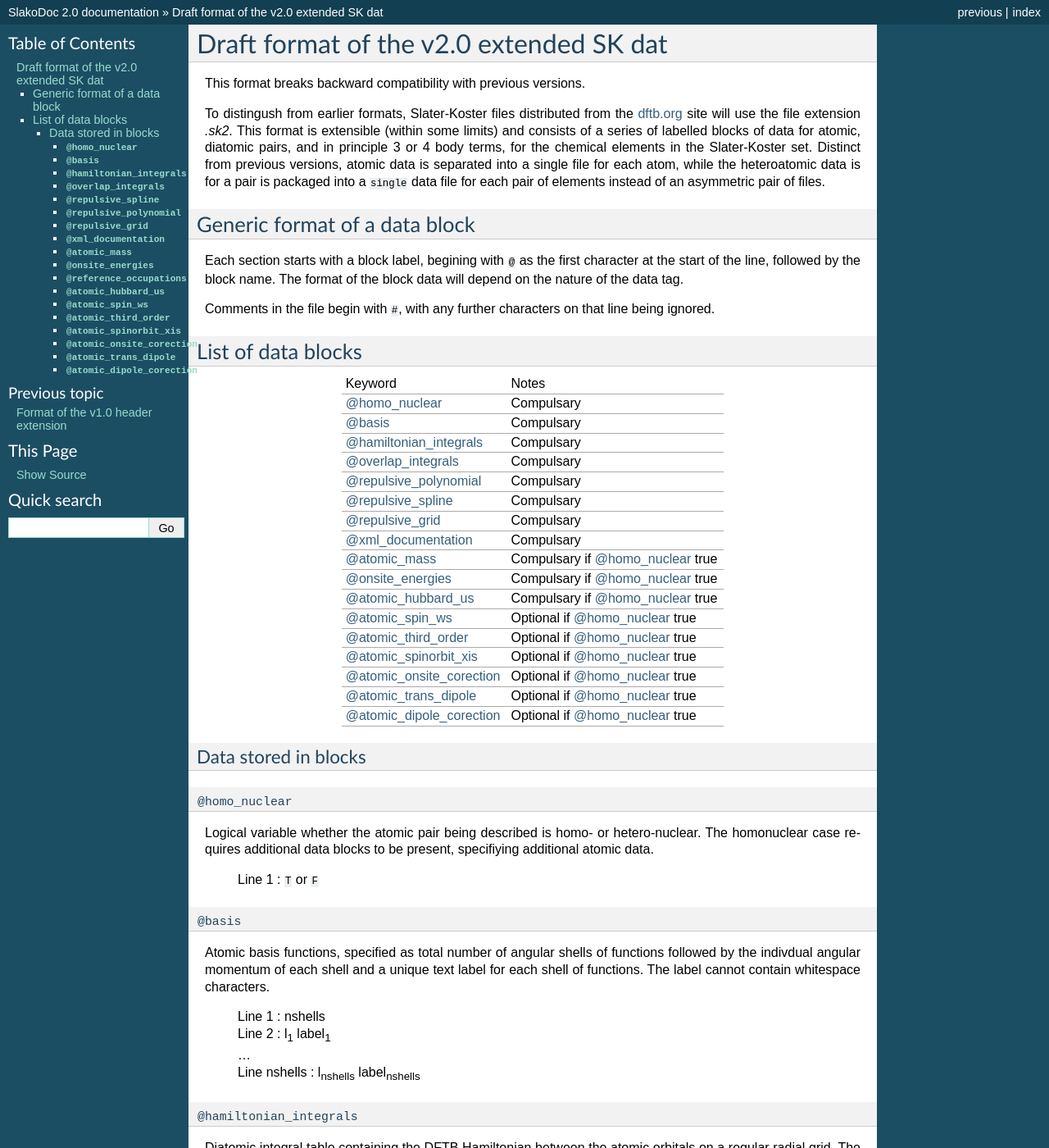
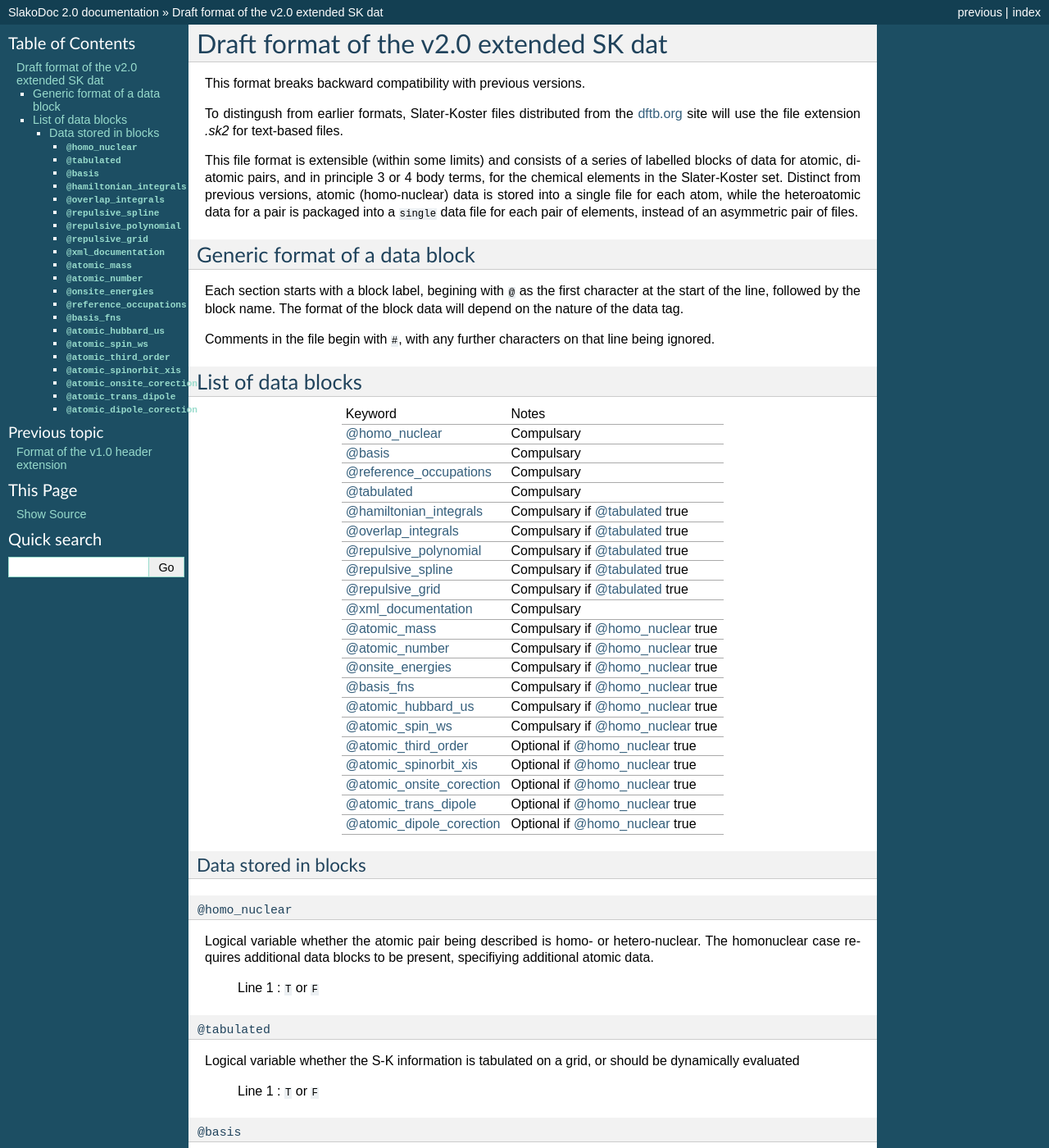
Before and after one commit to bhourahine/slako-doc, a Sphinx documentation site: the page built from source/v2_0.rst, in a window 1280 px wide and 1400 px high. Shown: the whole window at 82% size. Built offline with Sphinx 7.4.7, drawn with Linux system fonts in a browser that asks for light colours; some of the changed text lies outside the part shown.

Commit message:
More tags for the v2 and author addition
Documenting more of the possible v2.0 format. Should atomic number or
atomic mass take preference in specifying an atom? Also adjusted
document authors.

```diff
--- a/source/conf.py
+++ b/source/conf.py
@@ -202,7 +202,7 @@ latex_elements = {
 #  author, documentclass [howto, manual, or own class]).
 latex_documents = [
   ('index', 'SlakoDoc.tex', u'SlakoDoc Documentation',
-   u'Ben Hourahine', 'howto'),
+   u'Ben Hourahine, Balint Aradi', 'howto'),
 ]
 
 # The name of an image file (relative to this directory) to place at the top of
@@ -232,7 +232,7 @@ latex_documents = [
 # (source start file, name, description, authors, manual section).
 man_pages = [
     ('index', 'slakodoc', u'SlakoDoc Documentation',
-     [u'Ben Hourahine'], 1)
+     [u'Ben Hourahine, Balint Aradi'], 1)
 ]
 
 # If true, show URL addresses after external links.
@@ -246,7 +246,7 @@ man_pages = [
 #  dir menu entry, description, category)
 texinfo_documents = [
   ('index', 'SlakoDoc', u'SlakoDoc Documentation',
-   u'Ben Hourahine', 'SlakoDoc', 'One line description of project.',
+   u'Ben Hourahine, Balint Aradi', 'SlakoDoc', 'One line description of project.',
    'Miscellaneous'),
 ]
 
--- a/source/v2_0.rst
+++ b/source/v2_0.rst
@@ -6,24 +6,26 @@ Draft format of the v2.0 extended SK dat
 
 This format breaks backward compatibility with previous versions.
 
-To distingush from earlier formats, Slater-Koster files distributed from the
-`dftb.org <http://www.dftb.org>`__ site will use the file extension `.sk2`. This
-format is extensible (within some limits) and consists of a series of labelled
-blocks of data for atomic, diatomic pairs, and in principle 3 or 4 body terms,
-for the chemical elements in the Slater-Koster set. Distinct from previous
-versions, atomic data is separated into a single file for each atom, while the
-heteroatomic data is for a pair is packaged into a ``single`` data file for each
-pair of elements instead of an asymmetric pair of files.
+To distingush from earlier formats, Slater-Koster files distributed from the `dftb.org
+<http://www.dftb.org>`__ site will use the file extension `.sk2` for text-based files.
+
+..
+   or `.json` for JSON format tagged data.
+
+This file format is extensible (within some limits) and consists of a series of labelled blocks of
+data for atomic, diatomic pairs, and in principle 3 or 4 body terms, for the chemical elements in
+the Slater-Koster set. Distinct from previous versions, atomic (homo-nuclear) data is stored into a
+single file for each atom, while the heteroatomic data for a pair is packaged into a ``single`` data
+file for each pair of elements, instead of an asymmetric pair of files.
 
 Generic format of a data block
 ==============================
 
-Each section starts with a block label, begining with ``@`` as the first
-character at the start of the line, followed by the block name. The format of
-the block data will depend on the nature of the data tag.
+Each section starts with a block label, begining with ``@`` as the first character at the start of
+the line, followed by the block name. The format of the block data will depend on the nature of the
+data tag.
 
-Comments in the file begin with ``#``, with any further characters on that line
-being ignored.
+Comments in the file begin with ``#``, with any further characters on that line being ignored.
 
 List of data blocks
 ===================
@@ -35,25 +37,33 @@ List of data blocks
 +------------------------------+-------------------------------------+
 | `@basis`_                    | Compulsary                          |
 +------------------------------+-------------------------------------+
-| `@hamiltonian_integrals`_    | Compulsary                          |
+| `@reference_occupations`_    | Compulsary                          |
 +------------------------------+-------------------------------------+
-| `@overlap_integrals`_        | Compulsary                          |
+| `@tabulated`_                | Compulsary                          |
 +------------------------------+-------------------------------------+
-| `@repulsive_polynomial`_     | Compulsary                          |
+| `@hamiltonian_integrals`_    | Compulsary if `@tabulated`_ true    |
 +------------------------------+-------------------------------------+
-| `@repulsive_spline`_         | Compulsary                          |
+| `@overlap_integrals`_        | Compulsary if `@tabulated`_ true    |
 +------------------------------+-------------------------------------+
-| `@repulsive_grid`_           | Compulsary                          |
+| `@repulsive_polynomial`_     | Compulsary if `@tabulated`_ true    |
++------------------------------+-------------------------------------+
+| `@repulsive_spline`_         | Compulsary if `@tabulated`_ true    |
++------------------------------+-------------------------------------+
+| `@repulsive_grid`_           | Compulsary if `@tabulated`_ true    |
 +------------------------------+-------------------------------------+
 | `@xml_documentation`_        | Compulsary                          |
 +------------------------------+-------------------------------------+
 | `@atomic_mass`_              | Compulsary if `@homo_nuclear`_ true |
 +------------------------------+-------------------------------------+
+| `@atomic_number`_            | Compulsary if `@homo_nuclear`_ true |
++------------------------------+-------------------------------------+
 | `@onsite_energies`_          | Compulsary if `@homo_nuclear`_ true |
++------------------------------+-------------------------------------+
+| `@basis_fns`_                | Compulsary if `@homo_nuclear`_ true |
 +------------------------------+-------------------------------------+
 | `@atomic_hubbard_us`_        | Compulsary if `@homo_nuclear`_ true |
 +------------------------------+-------------------------------------+
-| `@atomic_spin_ws`_           | Optional if `@homo_nuclear`_ true   |
+| `@atomic_spin_ws`_           | Compulsary if `@homo_nuclear`_ true |
 +------------------------------+-------------------------------------+
 | `@atomic_third_order`_       | Optional if `@homo_nuclear`_ true   |
 +------------------------------+-------------------------------------+
@@ -81,6 +91,16 @@ present, specifiying additional atomic data.
 
   | Line 1 : ``T`` or ``F``
 
+.. _@tabulated:
+
+``@tabulated``
+------------------
+
+Logical variable whether the S-K information is tabulated on a grid, or should be dynamically
+evaluated
+
+  | Line 1 : ``T`` or ``F``
+
 .. _@basis:
 
 ``@basis``
@@ -100,12 +120,18 @@ for each shell of functions. The label cannot contain whitespace characters.
 ``@hamiltonian_integrals``
 --------------------------
 
-Diatomic integral table containing the DFTB Hamiltonian between the atomic
-orbitals on a regular radial grid. The first line of this block corresponds to
-the number of radial distances ``nGrid``, the starting radial distance for the
-first elements ``r0`` and the grid separation ``gridDist`` between the atoms,
-for every following line the distance is increased by ``gridDist``. Both
-distances are specified in atomic units.
+Diatomic integral table containing the DFTB Hamiltonian between the atomic orbitals on a regular
+radial grid. The first line of this block corresponds to the number of radial distances ``nGrid``,
+the starting radial distance for the first elements ``r0`` and the grid separation ``gridDist``
+between the atoms, for every following line the distance is increased by ``gridDist``. Both
+distances are specified in atomic units. It is strongly suggested that ``r0`` should be chosen to be
+0, i.e. the table should be available down to the nuclear position.
+
+The data is column ordered as :math:`l_1 l_2 m`, where the right most index is the fastest to
+iterate and :math:`0 \geq m \leq min(l_1,l_2)`. The shells are , :math:`l_1` and :math:`l_2`
+correspond to the
+
+In the case of heteronuclear files, the
 
   | nGrid r0 gridDist
 
@@ -114,7 +140,8 @@ distances are specified in atomic units.
 ``@overlap_integrals``
 ----------------------
 
-The overlap is given by
+The overlap integrals should correspond to the angular ordering and grid used to store the
+hamiltonian elements. The overlap between functions is given by
 
 .. math::
 
@@ -222,11 +249,23 @@ applicability and the publications the author of the file requires to be cited.
 ``@atomic_mass``
 ----------------
 
+..
+   Why include this if the atomic number is present?
+
 Default mass of the given atom in atomic mass units (!)
 
   | Line 1: mass
 
-Value is only present for homonuclear files
+Value is only present for homonuclear files, and is the average isotopic mass of the element.
+
+``@atomic_number``
+----------------
+
+Atomic number of the atom
+
+  | Line 1: Z
+
+Value is only present for homonuclear files.
 
 .. _@onsite_energies:
 
@@ -245,6 +284,16 @@ Onsite energies for the basis functions (Hartree), one value for each shell
 Neutral atomic reference occupations for the atom in its ground state
 
   | Line 1 : n\ :sub:`1` n\ :sub:`2` … n\ :sub:`nshells`
+
+.. _@basis_fns:
+
+
+``@basis_fns``
+--------------
+
+Basis states for the atom, currently listed for Slater-type orbitals (STOs)
+
+
 
 .. _@atomic_hubbard_us:
 
```
Also changed, not shown: other parts of source/v2_0.rst (+1 -1 lines).
